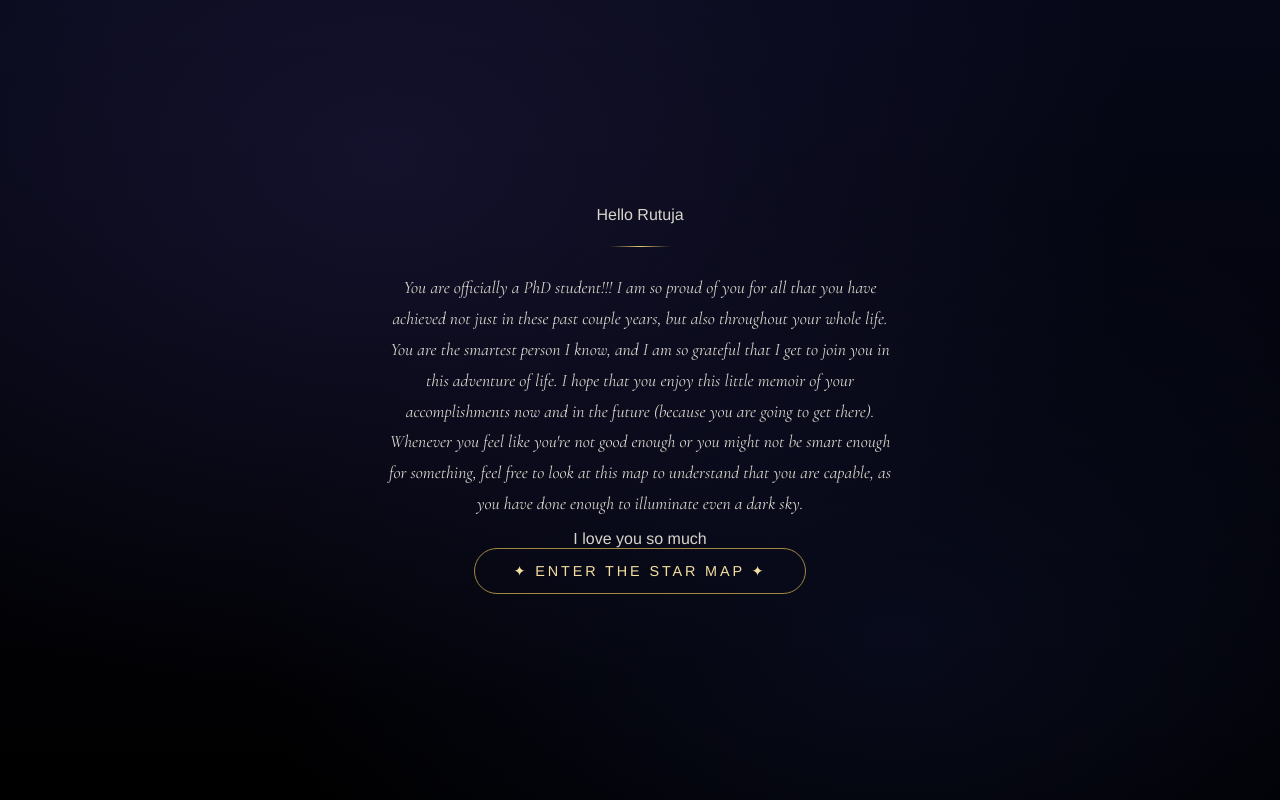
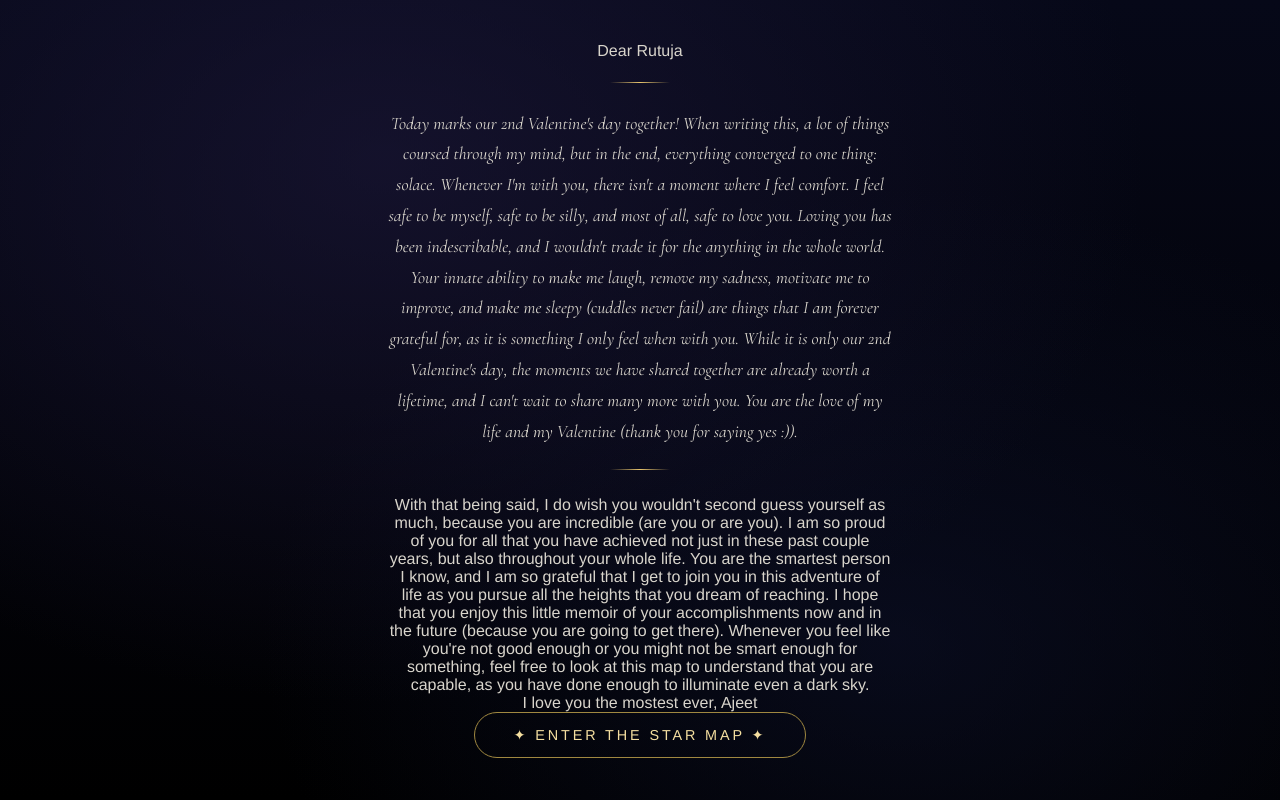
Before and after one commit to ajeet-sub/Star-Map, a website built with Vite: page index.html in a window 1280 px wide. Built offline with nearby package versions, Linux system fonts and the light colour scheme; animation ran at ten frames a second.

Commit message:
Update index.html

```diff
--- a/index.html
+++ b/index.html
@@ -18,16 +18,22 @@
     <div id="intro-screen">
       <div id="intro-stars"></div>
       <div id="intro-content">
-        <p class="intro-kicker">Hello Rutuja</p>
+        <p class="intro-kicker">Dear Rutuja</p>
         <div class="intro-divider"></div>
         <p class="intro-message">
-          You are officially a PhD student!!! I am so proud of you for all that you have achieved not just in these past couple years, but also throughout your
+          Today marks our 2nd Valentine's day together! When writing this, a lot of things coursed through my mind, but in the end, everything converged to one thing: solace. Whenever
+          I'm with you, there isn't a moment where I feel comfort. I feel safe to be myself, safe to be silly, and most of all, safe to love you. Loving you has been indescribable, and I wouldn't
+          trade it for the anything in the whole world. Your innate ability to make me laugh, remove my sadness, motivate me to improve, and make me sleepy (cuddles never fail) are things that I am forever
+          grateful for, as it is something I only feel when with you. While it is only our 2nd Valentine's day, the moments we have shared together are already worth a lifetime, and I can't wait
+          to share many more with you. You are the love of my life and my Valentine (thank you for saying yes :)).
+          <div class="intro-divider"></div>
+          With that being said, I do wish you wouldn't second guess yourself as much, because you are incredible (are you or are you). I am so proud of you for all that you have achieved not just in these past couple years, but also throughout your
           whole life. You are the smartest person I know, and I am so grateful that I get
-          to join you in this adventure of life. I hope that you enjoy this
+          to join you in this adventure of life as you pursue all the heights that you dream of reaching. I hope that you enjoy this
           little memoir of your accomplishments now and in the future (because you are going to get there). Whenever you feel like you're not good enough or you might not be smart enough for something, feel free
           to look at this map to understand that you are capable, as you have done enough to illuminate even a dark sky.
         </p>
-        <p class="intro-love">I love you so much</p>
+        <p class="intro-love">I love you the mostest ever, Ajeet</p>
         <button id="start-btn">
           <span class="btn-icon">✦</span>
           Enter the Star Map
```
